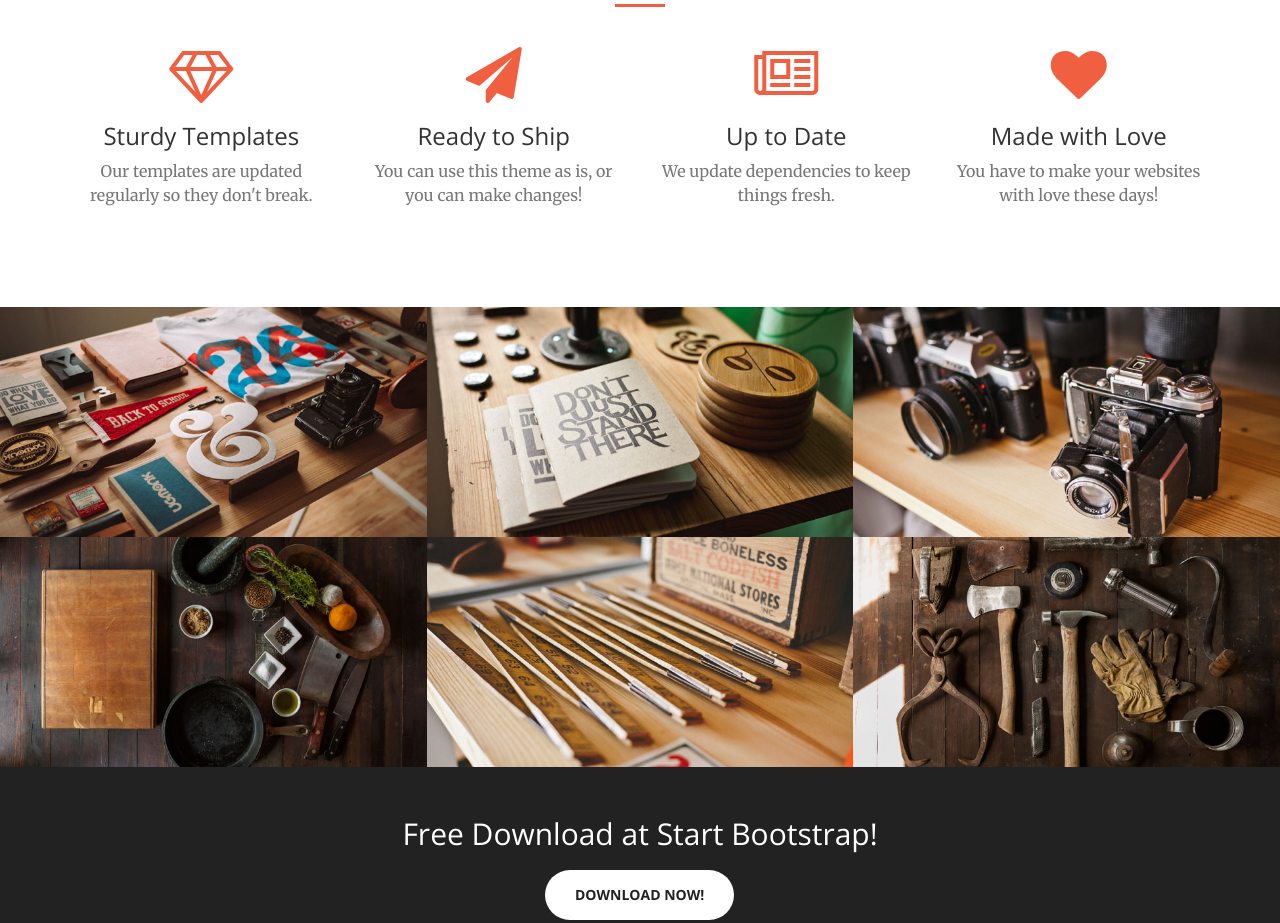
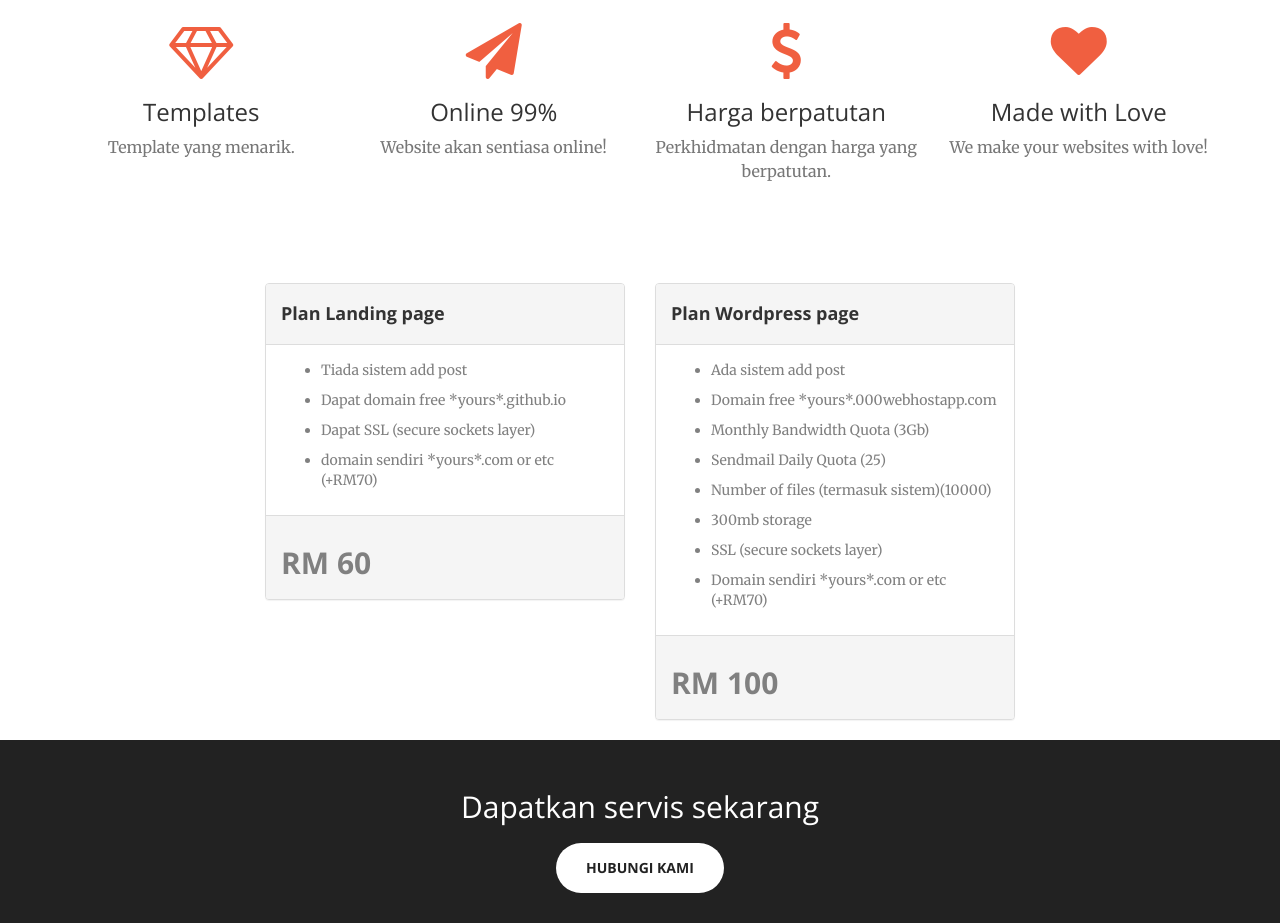
Before and after one commit to telegulai/telegulai.github.io, a plain HTML site: page index.html in a window 1280 px wide. Shown: the part 1367-2290 px from the top of the page. Drawn offline with nearby package versions, Linux system fonts and the light colour scheme.

Commit message:
update table plan

```diff
--- a/css/creative.css
+++ b/css/creative.css
@@ -36,6 +36,9 @@ h4,
 h5,
 h6 {
   font-family: 'Open Sans', 'Helvetica Neue', Arial, sans-serif;
+}
+li {
+  margin-bottom: 10px;
 }
 p {
   font-size: 16px;
--- a/index.html
+++ b/index.html
@@ -9,10 +9,14 @@
     <meta name="description" content="">
     <meta name="author" content="">
 
-    <title>Creative - Start Bootstrap Theme</title>
+    <title>Telegulai</title>
 
     <!-- Bootstrap Core CSS -->
     <link href="vendor/bootstrap/css/bootstrap.min.css" rel="stylesheet">
+<!-- <link rel="stylesheet" href="https://maxcdn.bootstrapcdn.com/bootstrap/4.5.2/css/bootstrap.min.css">
+<script src="https://ajax.googleapis.com/ajax/libs/jquery/3.5.1/jquery.min.js"></script>
+<script src="https://cdnjs.cloudflare.com/ajax/libs/popper.js/1.16.0/umd/popper.min.js"></script>
+<script src="https://maxcdn.bootstrapcdn.com/bootstrap/4.5.2/js/bootstrap.min.js"></script> -->
 
     <!-- Custom Fonts -->
     <link href="vendor/font-awesome/css/font-awesome.min.css" rel="stylesheet" type="text/css">
@@ -23,7 +27,7 @@
     <link href="vendor/magnific-popup/magnific-popup.css" rel="stylesheet">
 
     <!-- Theme CSS -->
-    <link href="css/creative.min.css" rel="stylesheet">
+    <link href="css/creative.css" rel="stylesheet">
 
     <!-- HTML5 Shim and Respond.js IE8 support of HTML5 elements and media queries -->
     <!-- WARNING: Respond.js doesn't work if you view the page via file:// -->
@@ -43,7 +47,7 @@
                 <button type="button" class="navbar-toggle collapsed" data-toggle="collapse" data-target="#bs-example-navbar-collapse-1">
                     <span class="sr-only">Toggle navigation</span> Menu <i class="fa fa-bars"></i>
                 </button>
-                <a class="navbar-brand page-scroll" href="#page-top">Start Bootstrap</a>
+                <a class="navbar-brand page-scroll" href="#page-top">Telegulai</a>
             </div>
 
             <!-- Collect the nav links, forms, and other content for toggling -->
@@ -56,7 +60,7 @@
                         <a class="page-scroll" href="#services">Services</a>
                     </li>
                     <li>
-                        <a class="page-scroll" href="#portfolio">Portfolio</a>
+                        <a class="page-scroll" href="#portfolio">Plan</a>
                     </li>
                     <li>
                         <a class="page-scroll" href="#contact">Contact</a>
@@ -71,9 +75,9 @@
     <header>
         <div class="header-content">
             <div class="header-content-inner">
-                <h1 id="homeHeading">ZAHIRUDDIN</h1>
+                <h1 id="homeHeading">TELEGULAI</h1>
                 <hr>
-                <p>Start Bootstrap can help you build better websites using the Bootstrap CSS framework! Just download your template and start going, no strings attached!</p>
+                <p>Menyediakan servis membuat website</p>
                 <a href="#about" class="btn btn-primary btn-xl page-scroll">Find Out More</a>
             </div>
         </div>
@@ -85,7 +89,7 @@
                 <div class="col-lg-8 col-lg-offset-2 text-center">
                     <h2 class="section-heading">We've got what you need!</h2>
                     <hr class="light">
-                    <p class="text-faded">Start Bootstrap has everything you need to get your new website up and running in no time! All of the templates and themes on Start Bootstrap are open source, free to download, and easy to use. No strings attached!</p>
+                    <p class="text-faded">Kami menyediakan perkhidmatan membuat website. Landing page, wordpress dan website menggunakan framework. Dapatkan tempahan dengan harga yang berpatutan.</p>
                     <a href="#services" class="page-scroll btn btn-default btn-xl sr-button">Get Started!</a>
                 </div>
             </div>
@@ -106,29 +110,29 @@
                 <div class="col-lg-3 col-md-6 text-center">
                     <div class="service-box">
                         <i class="fa fa-4x fa-diamond text-primary sr-icons"></i>
-                        <h3>Sturdy Templates</h3>
-                        <p class="text-muted">Our templates are updated regularly so they don't break.</p>
+                        <h3>Templates</h3>
+                        <p class="text-muted">Template yang menarik.</p>
                     </div>
                 </div>
                 <div class="col-lg-3 col-md-6 text-center">
                     <div class="service-box">
                         <i class="fa fa-4x fa-paper-plane text-primary sr-icons"></i>
-                        <h3>Ready to Ship</h3>
-                        <p class="text-muted">You can use this theme as is, or you can make changes!</p>
+                        <h3>Online 99%</h3>
+                        <p class="text-muted">Website akan sentiasa online!</p>
                     </div>
                 </div>
                 <div class="col-lg-3 col-md-6 text-center">
                     <div class="service-box">
-                        <i class="fa fa-4x fa-newspaper-o text-primary sr-icons"></i>
-                        <h3>Up to Date</h3>
-                        <p class="text-muted">We update dependencies to keep things fresh.</p>
+                        <i class="fa fa-4x fa-usd text-primary sr-icons"></i>
+                        <h3>Harga berpatutan</h3>
+                        <p class="text-muted">Perkhidmatan dengan harga yang berpatutan.</p>
                     </div>
                 </div>
                 <div class="col-lg-3 col-md-6 text-center">
                     <div class="service-box">
                         <i class="fa fa-4x fa-heart text-primary sr-icons"></i>
                         <h3>Made with Love</h3>
-                        <p class="text-muted">You have to make your websites with love these days!</p>
+                        <p class="text-muted">We make your websites with love!</p>
                     </div>
                 </div>
             </div>
@@ -136,8 +140,67 @@
     </section>
 
     <section class="no-padding" id="portfolio">
-        <div class="container-fluid">
-            <div class="row no-gutter popup-gallery">
+        <div class="container">
+            <!-- plan -->
+            <div class="row">
+                <div class="col-sm-2">
+
+                </div>
+
+                <div class="col-sm-4">
+                    <div class="panel panel-default" style="color:grey">
+                        <div class="panel-heading"><h4><b>Plan Landing page</b></h4></div>
+                        <div class="panel-body">
+
+                        <ul>
+                        <li>Tiada sistem add post</li>
+                        <li>Dapat domain free *yours*.github.io</li>
+                        <li>Dapat SSL (secure sockets layer)</li>
+                        <li>domain sendiri *yours*.com or etc (+RM70)</li>
+                        </ul>
+
+                        </div>
+                        <div class="panel-footer"><h2><b>RM 60</b></h2></div>
+                    </div>
+                </div>
+
+                <div class="col-sm-4">
+                    <div class="panel panel-default" style="color:grey">
+                        <div class="panel-heading"><h4><b>Plan Wordpress page</b></h4></div>
+                        <div class="panel-body">
+
+                        <ul>
+                        <li>Ada sistem add post</li>
+                        <li>Domain free *yours*.000webhostapp.com</li>
+                        <li>Monthly Bandwidth Quota (3Gb)</li>
+                        <li>Sendmail Daily Quota (25)</li>
+                        <li>Number of files (termasuk sistem)(10000)</li>
+                        <li>300mb storage</li>
+                        <li>SSL (secure sockets layer)</li>
+                        <li>Domain sendiri *yours*.com or etc (+RM70)</li>
+                        </ul>
+
+                        </div>
+                        <div class="panel-footer"><h2><b>RM 100</b></h2></div>
+                    </div>
+                </div>
+
+                <div class="col-sm-2">
+
+                </div>
+
+            </div>
+
+
+            <!-- <div class="panel panel-default">
+                <div class="panel-heading">Header</div>
+                <div class="panel-body">Content</div>
+                <div class="panel-footer">Footer</div>
+            </div> -->
+
+            <!-- end plan -->
+
+            <!-- <div class="row no-gutter popup-gallery">
                 <div class="col-lg-4 col-sm-6">
                     <a href="img/portfolio/fullsize/1.jpg" class="portfolio-box">
                         <img src="img/portfolio/thumbnails/1.jpg" class="img-responsive" alt="">
@@ -228,15 +291,15 @@
                         </div>
                     </a>
                 </div>
-            </div>
+            </div> -->
         </div>
     </section>
 
     <aside class="bg-dark">
         <div class="container text-center">
             <div class="call-to-action">
-                <h2>Free Download at Start Bootstrap!</h2>
-                <a href="http://startbootstrap.com/template-overviews/creative/" class="btn btn-default btn-xl sr-button">Download Now!</a>
+                <h2>Dapatkan servis sekarang</h2>
+                <a href="https://t.me/telegulai" target=_blank class="btn btn-default btn-xl sr-button">Hubungi kami</a>
             </div>
         </div>
     </aside>
@@ -245,17 +308,17 @@
         <div class="container">
             <div class="row">
                 <div class="col-lg-8 col-lg-offset-2 text-center">
-                    <h2 class="section-heading">Let's Get In Touch!</h2>
+                    <h2 class="section-heading">Let's order now!</h2>
                     <hr class="primary">
                     <p>Ready to start your next project with us? That's great! Give us a call or send us an email and we will get back to you as soon as possible!</p>
                 </div>
                 <div class="col-lg-4 col-lg-offset-2 text-center">
                     <i class="fa fa-phone fa-3x sr-contact"></i>
-                    <p>123-456-6789</p>
+                    <p><a href="https://t.me/telegulai" target=_blank>https://t.me/telegulai</a></p>
                 </div>
                 <div class="col-lg-4 text-center">
                     <i class="fa fa-envelope-o fa-3x sr-contact"></i>
-                    <p><a href="mailto:your-email@your-domain.com">feedback@startbootstrap.com</a></p>
+                    <p><a href="mailto:your-email@your-domain.com">zahiruddin.norzain@google.com</a></p>
                 </div>
             </div>
         </div>
```
